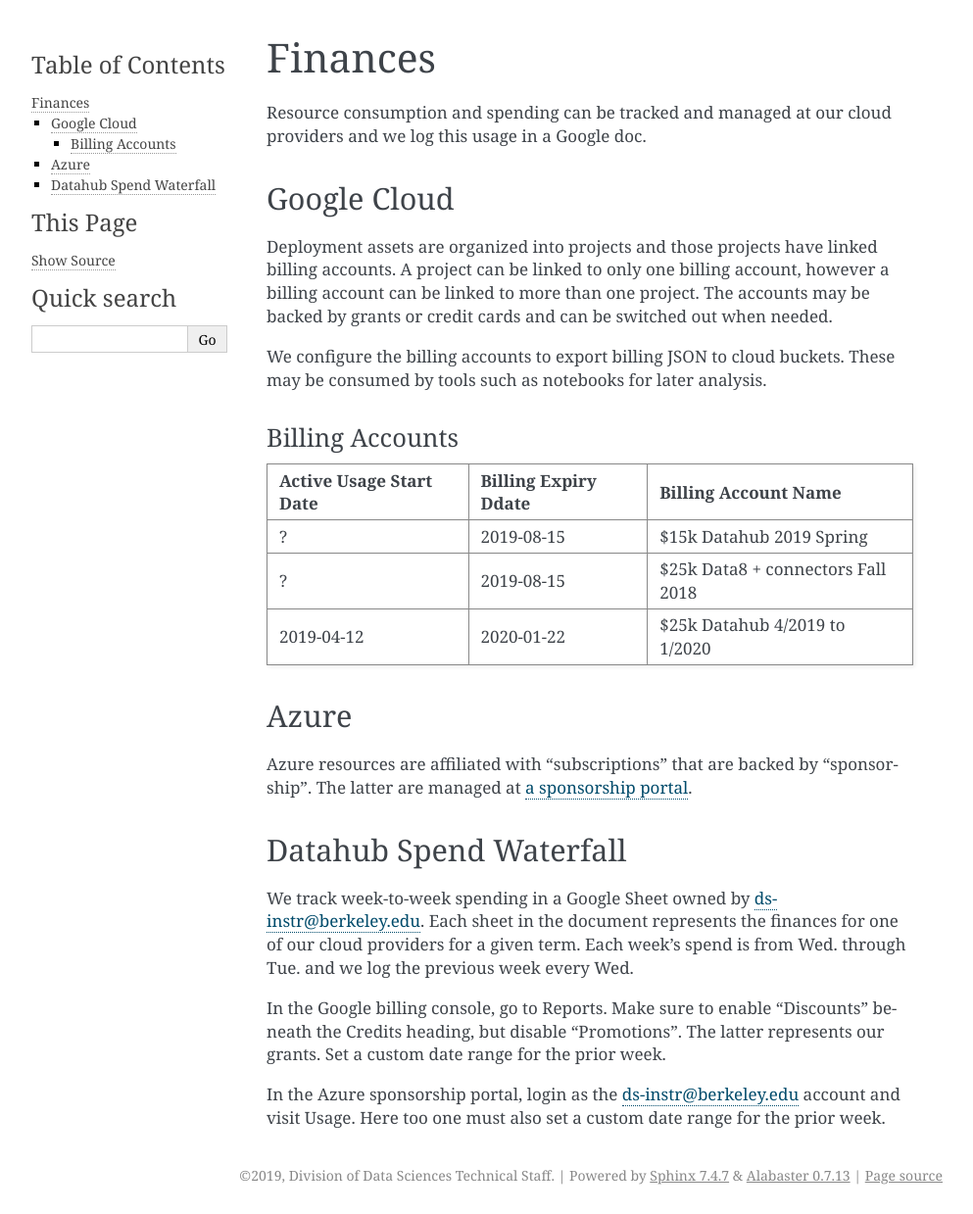
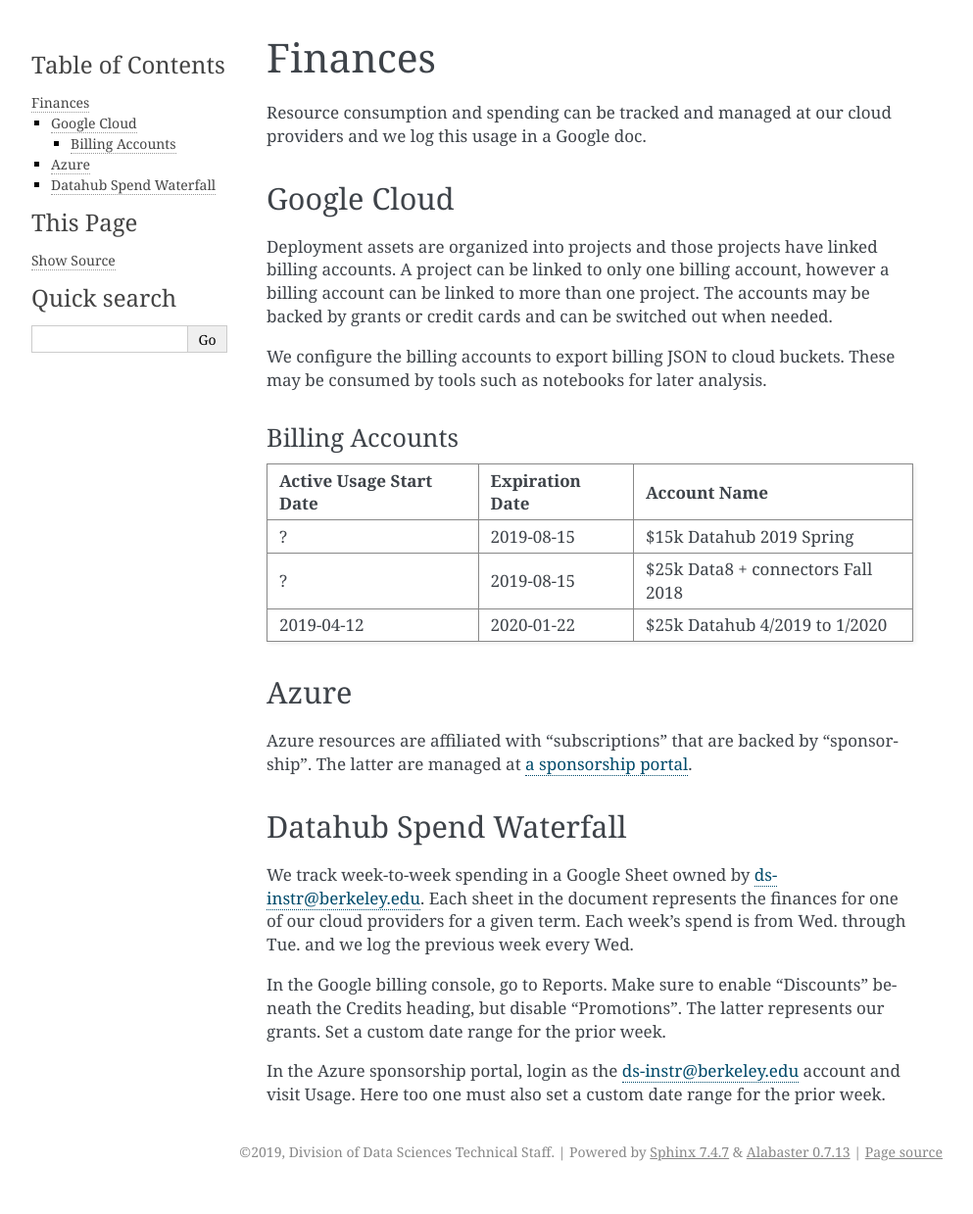
Before and after one commit to berkeley-dsep-infra/datahub, a Sphinx documentation site: the page built from docs/finances.rst, in a window 1280 px wide. Shown: the whole page at 98% size, without its empty margins (148-1141 px from the left). Built offline with Sphinx 7.4.7, drawn with Linux system fonts in a browser that asks for light colours; after the commit the page ends 1215 px from its top, so only the background shows below that.

Commit message:
Use "Expiration" rather than "Expiry".

```diff
--- a/docs/finances.rst
+++ b/docs/finances.rst
@@ -17,13 +17,13 @@
 Billing Accounts
 ----------------
 
-=======================  ====================  =================================
-Active Usage Start Date  Billing Expiry Ddate  Billing Account Name
-=======================  ====================  =================================
-?                        2019-08-15            $15k Datahub 2019 Spring
-?                        2019-08-15            $25k Data8 + connectors Fall 2018
-2019-04-12               2020-01-22            $25k Datahub 4/2019 to 1/2020
-=======================  ====================  =================================
+=======================  ===============  =================================
+Active Usage Start Date  Expiration Date  Account Name
+=======================  ===============  =================================
+?                        2019-08-15       $15k Datahub 2019 Spring
+?                        2019-08-15       $25k Data8 + connectors Fall 2018
+2019-04-12               2020-01-22       $25k Datahub 4/2019 to 1/2020
+=======================  ===============  =================================
 
 
 Azure
```
